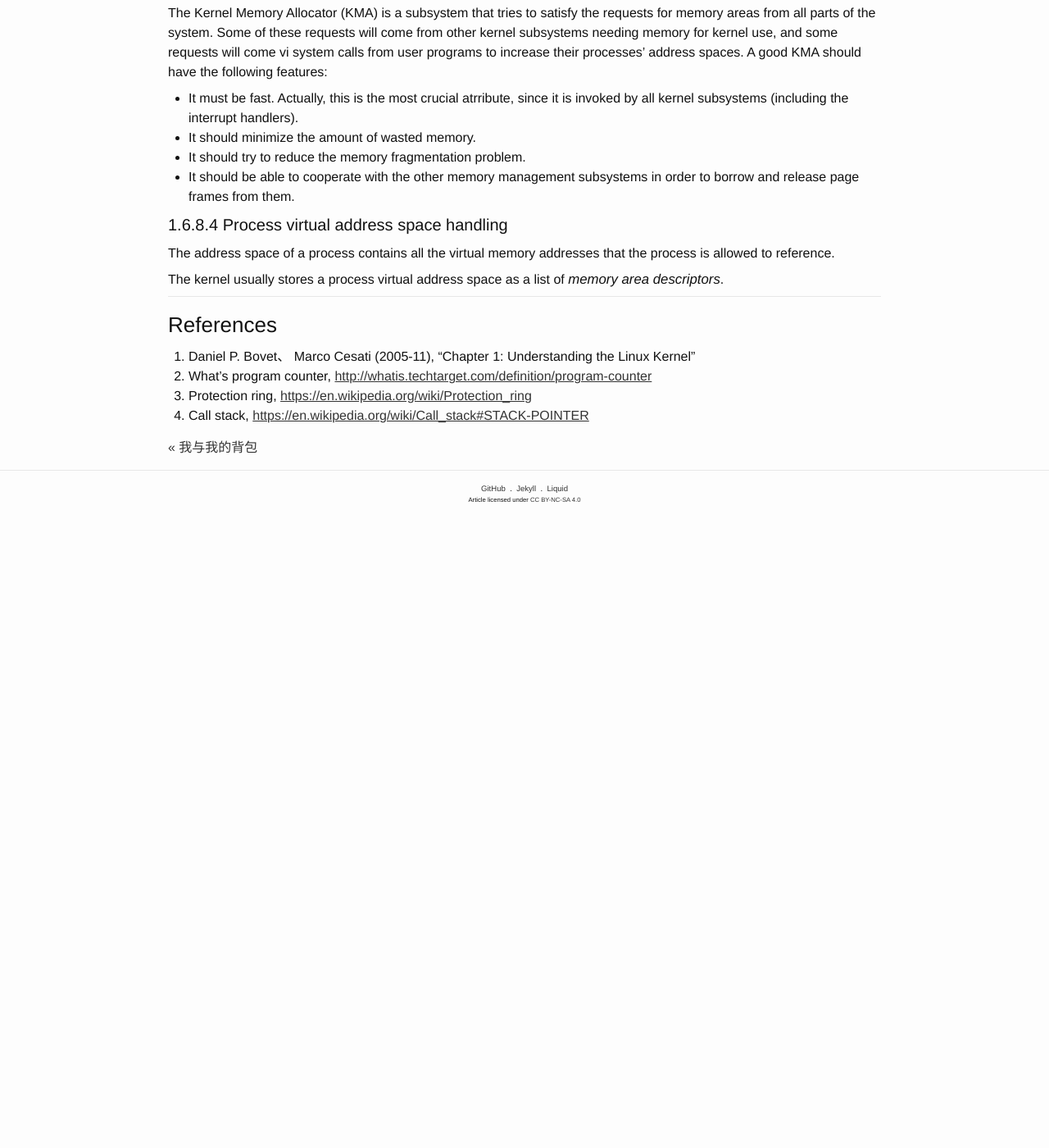
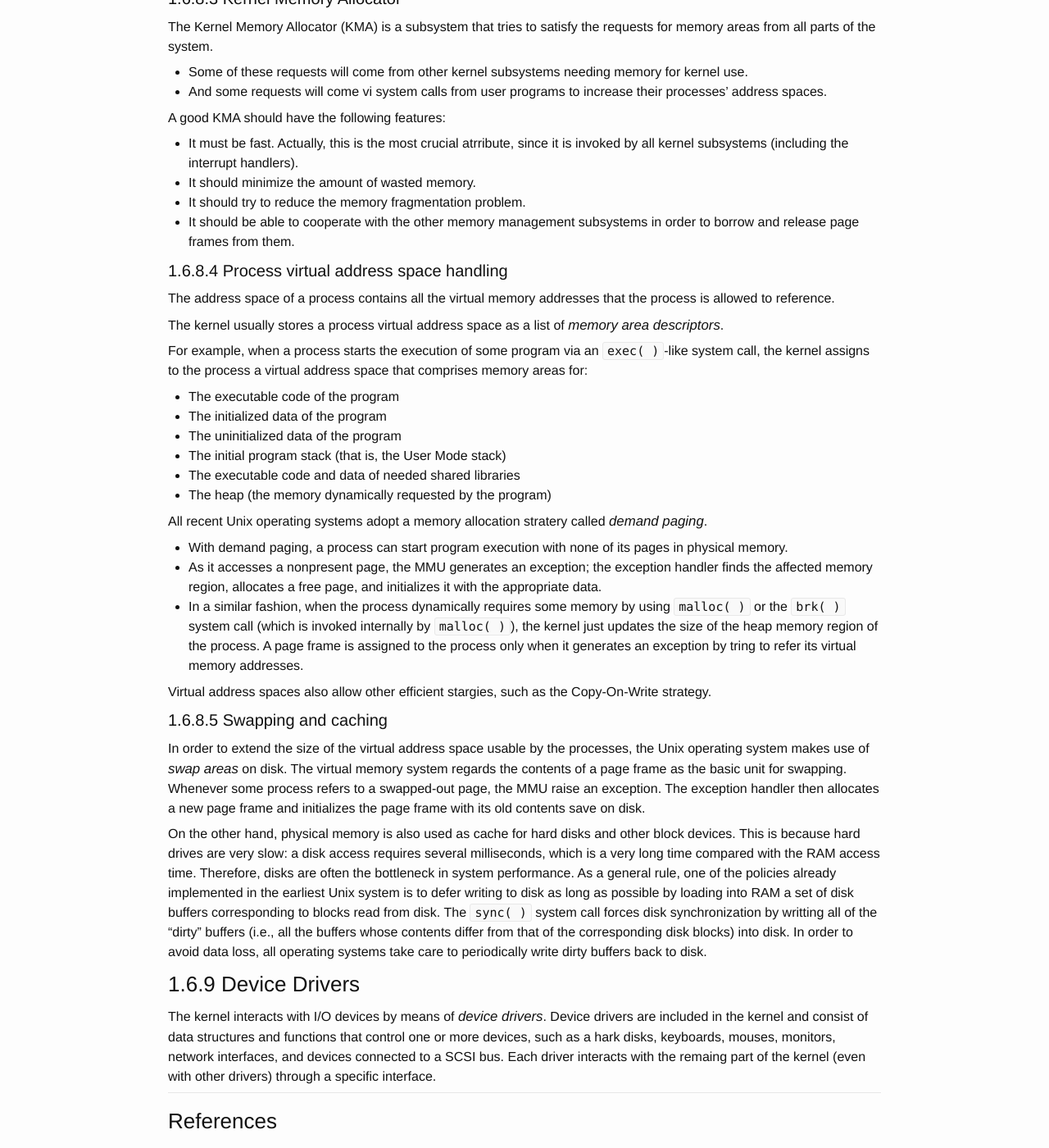
Before and after one commit to ousiax/ousiax.github.io, a Jekyll site: the page built from _posts/2017-11-12-understanding-the-linux-kernel-01.md, in a window 1280 px wide and 1400 px high, scrolled down 18561 px. Shown: the whole window at 82% size. Built offline with Jekyll 4.4.1, drawn with Linux system fonts in a browser that asks for light colours; before the commit the page ends 19191 px from its top, so only the background shows below that; some of the changed text lies outside the part shown.

Commit message:
Add 'Device Drivers'

```diff
--- a/_posts/2017-11-12-understanding-the-linux-kernel-01.md
+++ b/_posts/2017-11-12-understanding-the-linux-kernel-01.md
@@ -589,15 +589,17 @@ All Unix operating systems clearly distinguish two portions of the random access
     - To satisfy process requests for generic memory areas and for memory mapping of files
     - To get better performance from disks and other buffered devices by means of caches
 
-Each request type is valuable. On the other hand, since the available RAM is limited, some balancing among request types must be done, particually when little available memory is left.
-
-Moreover, when some critical threshold of available memory is reached and a page-frame-reclaiming algorithm is invoked to free additional memory.
+Each request type is valuable. On the other hand, since the available RAM is limited, some balancing among request types must be done, particually when little available memory is left. Moreover, when some critical threshold of available memory is reached and a page-frame-reclaiming algorithm is invoked to free additional memory.
 
 On major problem that must be solved by the virtual memory system is *memory fragmentation*. Ideally, a memory request should fail only when the number of free page frames is too small. However, the kernel is often forced to use physically continguous memory areas, hence the memory request could fail even if there is enough available but it is not available as one contiguous chunk.
 
 #### 1.6.8.3 Kernel Memory Allocator
 
-The Kernel Memory Allocator (KMA) is a subsystem that tries to satisfy the requests for memory areas from all parts of the system. Some of these requests will come from other kernel subsystems needing memory for kernel use, and some requests will come vi system calls from user programs to increase their processes' address spaces. A good KMA should have the following features:
+The Kernel Memory Allocator (KMA) is a subsystem that tries to satisfy the requests for memory areas from all parts of the system.
+- Some of these requests will come from other kernel subsystems needing memory for kernel use.
+- And some requests will come vi system calls from user programs to increase their processes' address spaces.
+
+A good KMA should have the following features:
 
 - It must be fast. Actually, this is the most crucial atrribute, since it is invoked by all kernel subsystems (including the interrupt handlers).
 - It should minimize the amount of wasted memory.
@@ -610,6 +612,33 @@ The address space of a process contains all the virtual memory addresses that th
 
 The kernel usually stores a process virtual address space as a list of *memory area descriptors*.
 
+For example, when a process starts the execution of some program via an `exec( )`-like system call, the kernel assigns to the process a virtual address space that comprises memory areas for:
+
+- The executable code of the program
+- The initialized data of the program
+- The uninitialized data of the program
+- The initial program stack (that is, the User Mode stack)
+- The executable code and data of needed shared libraries
+- The heap (the memory dynamically requested by the program)
+
+All recent Unix operating systems adopt a memory allocation stratery called *demand paging*.
+
+- With demand paging, a process can start program execution with none of its pages in physical memory.
+- As it accesses a nonpresent page, the MMU generates an exception; the exception handler finds the affected memory region, allocates a free page, and initializes it with the appropriate data.
+- In a similar fashion, when the process dynamically requires some memory by using `malloc( )` or the `brk( )` system call (which is invoked internally by `malloc( )`), the kernel just updates the size of the heap memory region of the process. A page frame is assigned to the process only when it generates an exception by tring to refer its virtual memory addresses.
+
+Virtual address spaces also allow other efficient stargies, such as the Copy-On-Write strategy.
+
+#### 1.6.8.5 Swapping and caching
+
+In order to extend the size of the virtual address space usable by the processes, the Unix operating system makes use of *swap areas* on disk. The virtual memory system regards the contents of a page frame as the basic unit for swapping. Whenever some process refers to a swapped-out page, the MMU raise an exception. The exception handler then allocates a new page frame and initializes the page frame with its old contents save on disk.
+
+On the other hand, physical memory is also used as cache for hard disks and other block devices. This is because hard drives are very slow: a disk access requires several milliseconds, which is a very long time compared with the RAM access time. Therefore, disks are often the bottleneck in system performance. As a general rule, one of the policies already implemented in the earliest Unix system is to defer writing to disk as long as possible by loading into RAM a set of disk buffers corresponding to blocks read from disk. The `sync( )` system call forces disk synchronization by writting all of the "dirty" buffers (i.e., all the buffers whose contents differ from that of the corresponding disk blocks) into disk. In order to avoid data loss, all operating systems take care to periodically write dirty buffers back to disk.
+
+### 1.6.9 Device Drivers
+
+The kernel interacts with I/O devices by means of *device drivers*. Device drivers are included in the kernel and consist of data structures and functions that control one or more devices, such as a hark disks, keyboards, mouses, monitors, network interfaces, and devices connected to a SCSI bus. Each driver interacts with the remaing part of the kernel (even with other drivers) through a specific interface.
+
 - - -
 
 ### References
```
